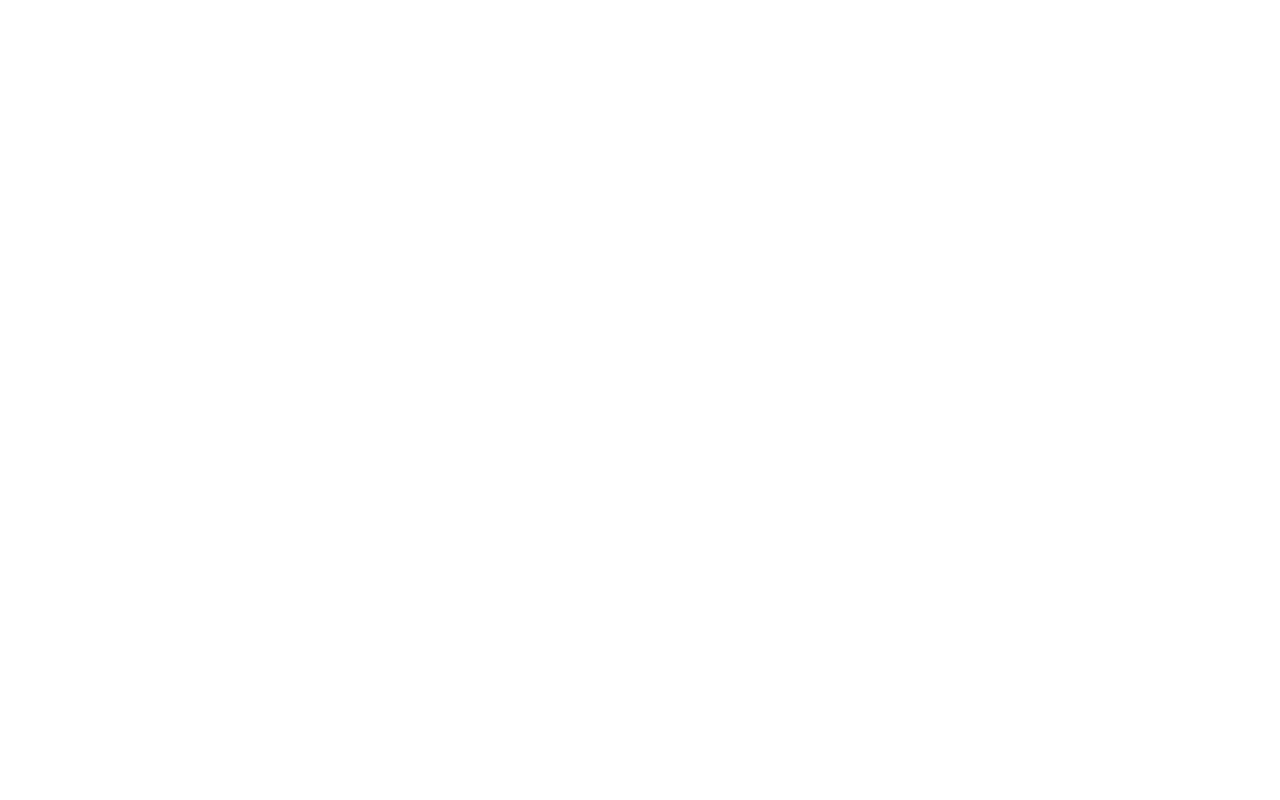
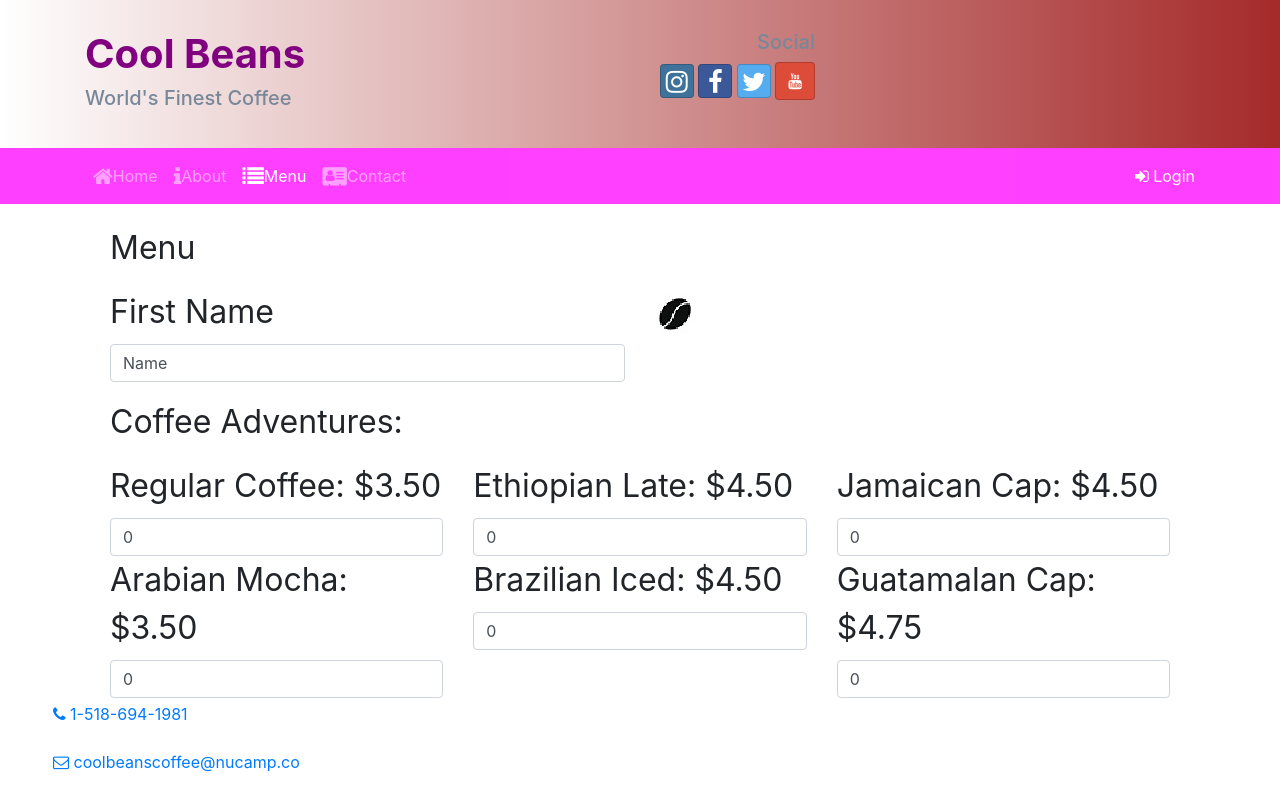
Before and after one commit to jhotalen/portfolio, a website: page menu.html in a window 1280 px wide. Drawn offline with nearby package versions, Linux system fonts and the light colour scheme.

Commit message:
Week 5 Day 2

```diff
--- a/css/css-portfolio.css
+++ b/css/css-portfolio.css
@@ -58,9 +58,12 @@ ul#list2 {
   body {background-size: 150px;
         background-position: 75% 65%;
   }
-  #aboutTextBox{
+  #aboutTextBox, #menuTextBox{
     width: 250px;
     padding:10px;
+  }
+  #menuTextBox {
+    height: 50px;
   }
 }
 
@@ -69,10 +72,13 @@ ul#list2 {
   body {background-size: 150px;
         background-position: 75% 65%;
   }
-  #aboutTextBox{
+  #aboutTextBox, #menuTextBox{
     width: 450px;
     padding: 20px;
     font-size: 24px;
+  }
+  #menuTextBox{
+    height: 250px;
   }
 }
 
@@ -81,7 +87,7 @@ ul#list2 {
   body {background-size: 250px;
         background-position: 75% 90%;
   }
-  #aboutTextBox{
+  #aboutTextBox, #menuTextBox{
     width: 700px;
     padding: 20px;
     font-size: 24px;
@@ -93,7 +99,7 @@ ul#list2 {
   body {background-size: 450px;
         background-position: 75% 85%;
   }
-  #aboutTextBox{
+  #aboutTextBox, #menuTextBox{
     width: 700px;
     padding: 20px;
     font-size: 24px;
@@ -105,7 +111,7 @@ ul#list2 {
   body {background-size: 550px;
         background-position: 75% 85%;
   }
-  #aboutTextBox{
+  #aboutTextBox, #menuTextBox{
     width: 1100px;
     padding: 20px;
     font-size: 32px;
--- a/js/portfolio.js
+++ b/js/portfolio.js
@@ -6,3 +6,12 @@ function hideAboutText() {
         x.style.display = "none";
     }
   }
+
+  function hideMenuText() {
+    var x = document.getElementById("menuTextBox");
+    if (x.style.display === "none") {
+        x.style.display = "block";
+  } else {
+        x.style.display = "none";
+    }
+  }
--- a/menu.html
+++ b/menu.html
@@ -0,0 +1,142 @@
+<!DOCTYPE html>
+<html lang="en">
+
+<head>
+
+    <meta charset="utf-8" />
+    <meta name="viewport" content="width=device-width, initial-scale=1" />
+
+    <!-- Bootstrap CSS -->
+    <link rel="stylesheet" href="node_modules/bootstrap/dist/css/bootstrap.min.css" />
+
+    <!-- Additional CSS must be placed after Bootstrap CSS -->
+    <link rel="stylesheet" href="node_modules/font-awesome/css/font-awesome.min.css" />
+    <link rel="stylesheet" href="node_modules/bootstrap-social/bootstrap-social.css" />
+    <link rel="stylesheet" href="https://fonts.googleapis.com/css?family=Lobster|Open+Sans" />
+    <link rel="stylesheet" href="css\css-portfolio.css" />
+    <title>Portfolio</title>
+</head>
+
+<body id="aboutBody">
+    <header class="jumbotron jumbotron-fluid">
+        <div class="container">
+            <div class="row justify-content-start">
+                <div class="col-sm-4 ">
+                    <a href="index.html"><h1><Strong>Cool Beans</Strong></h1></a>
+                    <h5>World's Finest Coffee</h2>
+                </div>
+                <div class="col-4 d-none d-md-block text-right">
+                    <h5>Social</h5>
+                    <a class="btn btn-social-icon btn-instagram" href="http://instagram.com/"><i class="fa fa-instagram"></i></a>
+                    <a class="btn btn-social-icon btn-facebook" href="http://facebook.com/"><i class="fa fa-facebook"></i></a>
+                    <a class="btn btn-social-icon btn-twitter" href="http://twitter.com/"><i class="fa fa-twitter"></i></a>
+                    <a class="btn btn-social=icon btn-google" href="http://youtube.com/"><i class="fa fa-youtube"></i></a>
+                </div>
+            </div>
+        </div>
+    </header>
+    <nav class="navbar navbar-expand-sm navbar-dark sticky-top">
+        <div class="container">
+            <button class="navbar-toggler" type="button" data-toggle="collapse" data-target="#coolBeansNavbar">
+                <span class="navbar-toggler-icon">
+            </button>
+            <div class="collapse navbar-collapse" id="coolBeansNavbar">
+                <ul class="navbar-nav">
+                    <li class="nav-item"><a class="nav-link" href="index.html"><i class="fa fa-home fa-lg"></i>Home</a>
+                    </li>
+                    <li class="nav-item"><a class="nav-link" href="about.html"><i class="fa fa-info fa-lg"></i>About</a></li>
+                    <li class="nav-item active"><a class="nav-link" href="#"><i class="fa fa-list fa-lg"></i>Menu</a></li>
+                    <li class="nav-item"><a class="nav-link" href="contactus.html"><i class="fa fa-address-card fa-lg"></i>Contact</a></li>
+                </ul>
+                <span class="navbar-text ml-auto">
+                    <a role="button" data-toggle="modal" data-target="#loginModal">
+                        <i class="fa fa-sign-in"></i> Login
+                    </a>
+                </span>
+            </div>
+        </div>
+    </nav>
+
+    <div class="container" id="menuTextBox">
+        <div class="row">
+            <div class="col">
+                <p>Menu</p>
+            </div>
+        </div>
+        <div role="form">
+            <div class="row">
+                <div class="col-10 col-md-6">
+                    <label for="name">First Name</label>
+                    <input type="text" class="form-control" id="name" name="name" value="Name"/>
+                    <p></p>
+                </div>
+                <div class="col">
+                    <img src="images\coffee-bean.jpg">
+                </div>
+            </div>
+            <div class="row">
+                <div class="col">
+                    <p>Coffee Adventures:</p>
+                </div>
+            </div>
+            <div class="row">
+                <div class="col-6 col-md-4">
+                    <label for="rCoffee">Regular Coffee: $3.50</label>
+                    <input type="text" class="form-control" id="rCoffee" name="rCoffee" value="0"/>
+                </div>
+                <div class="col-6 col-md-4">
+                    <label for="eCoffee">Ethiopian Late: $4.50</label>
+                    <input type="text" class="form-control" id="eCoffee" name="eCoffee" value="0"/>
+                </div>
+                <div class="col-6 col-md-4">
+                    <label for="jCoffee">Jamaican Cap: $4.50</label>
+                    <input type="text" class="form-control" id="jCoffee" name="jCoffee" value="0"/>
+                </div>
+            </div>
+            <div class="row">
+                <div class="col-6 col-md-4">
+                    <label for="aCoffee">Arabian Mocha: $3.50</label>
+                    <input type="text" class="form-control" id="aCoffee" name="aCoffee" value="0"/>
+                </div>
+                <div class="col-6 col-md-4">
+                    <label for="bCoffee">Brazilian Iced: $4.50</label>
+                    <input type="text" class="form-control" id="bCoffee" name="bCoffee" value="0"/>
+                </div>
+                <div class="col-6 col-md-4">
+                    <label for="gCoffee">Guatamalan Cap: $4.75</label>
+                    <input type="text" class="form-control" id="gCoffee" name="gCoffee" value="0"/>
+                </div>
+            </div>
+        </div>
+
+    <footer class="site-footer fixed-bottom">
+        <div class="table">
+            <ul id="list2">
+                <li><a role="button" class="btn btn-link" href="tel:+15186941981"><i class="fa fa-phone"></i>
+                        1-518-694-1981</a></li>
+                <li><a role="button" class="btn btn-link" href="mailto:coolbeanscoffee@nucamp.co"><i
+                            class="fa fa-envelope-o"></i> coolbeanscoffee@nucamp.co</a></li>
+            </ul>
+        </div>
+    </footer>
+
+    <!-- jQuery must come first, then Popper.js, then the Bootstrap JavaScript plugins.-->
+    <script src="node_modules/jquery/dist/jquery.slim.min.js"></script>
+    <script src="node_modules/popper.js/dist/umd/popper.min.js"></script>
+    <script src="node_modules/bootstrap/dist/js/bootstrap.min.js"></script>
+    <script src="js/portfolio.js"></script>
+
+    <script>
+        $(document).ready(function() {
+            $('.navbar-collapse').on('show.bs.collapse', function() {
+                hideMenuText();
+            });
+            $('.navbar-collapse').on('hidden.bs.collapse', function() {
+                hideMenuText();
+            });
+        });
+    </script>
+
+</body>
+
+</html>
```
Also changed, not shown: about.html (+1 -1 lines), index.html (+2 -4 lines), images/coffee-bean.jpg (added), 1 other file.
